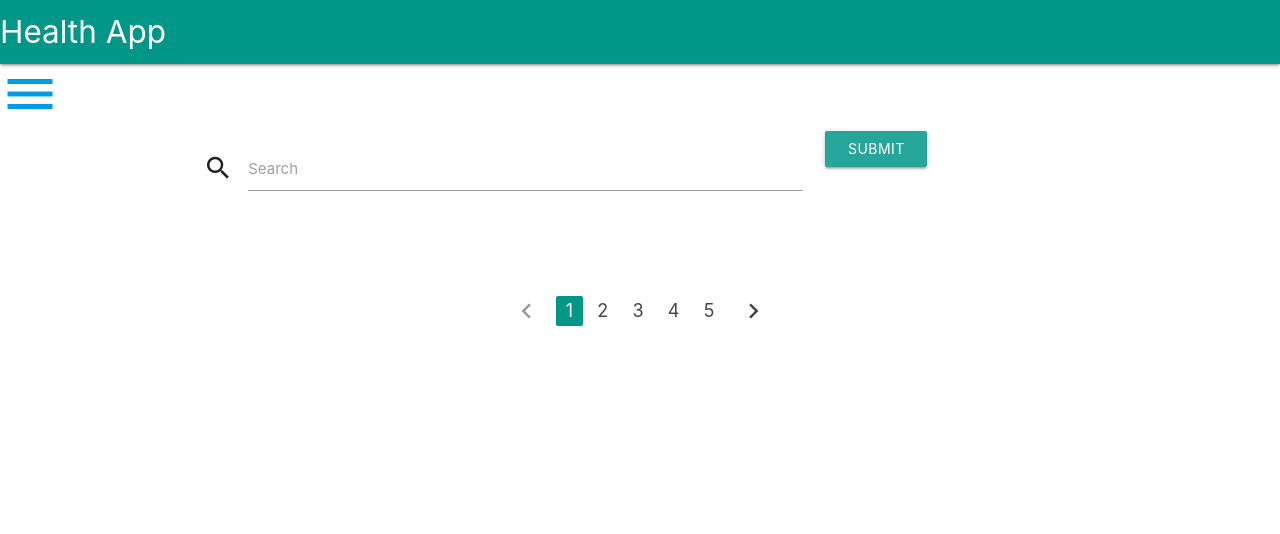
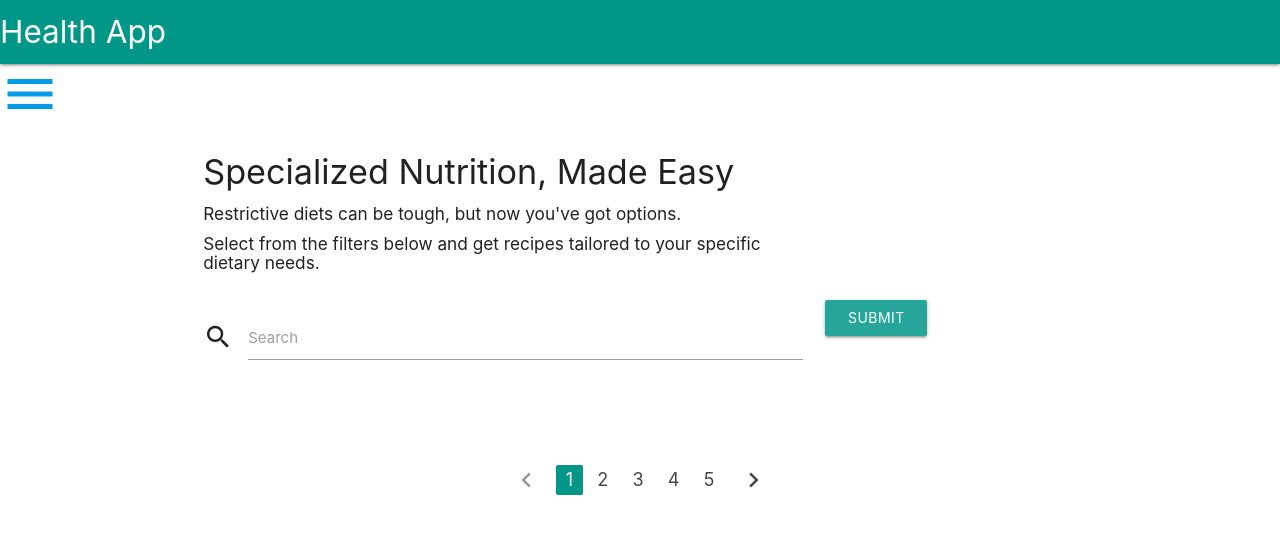
Before and after one commit to EasterBohanon/Project_One, a plain HTML site: page index.html in a window 1280 px wide. Drawn offline with nearby package versions, Linux system fonts and the light colour scheme.

Commit message:
added info blurb

```diff
--- a/index.html
+++ b/index.html
@@ -20,11 +20,6 @@
   <nav>
     <div class="nav-wrapper teal">
       <a href="#" class="brand-logo teal">Health App</a>
-      <!-- <ul id="nav-mobile" class="right hide-on-med-and-down teal">
-        <li><a href="#">Link 1</a></li>
-        <li><a href="#">Link 2</a></li>
-        <li><a href="#">Link 3</a></li>
-      </ul> -->
     </div>
   </nav>
 
@@ -75,6 +70,13 @@
 
 
   <div class="container">
+    <div class="row">
+      <div class="col s8" id="info-blurb">
+        <h4>Specialized Nutrition, Made Easy </h4>
+        <h6>Restrictive diets can be tough, but now you've got options.</h6>
+        <h6>Select from the filters below and get recipes tailored to your specific dietary needs.</h6>
+      </div>
+    </div>
 
     <!-- Search Field -->
     <div class="row" id="search_row">
```
